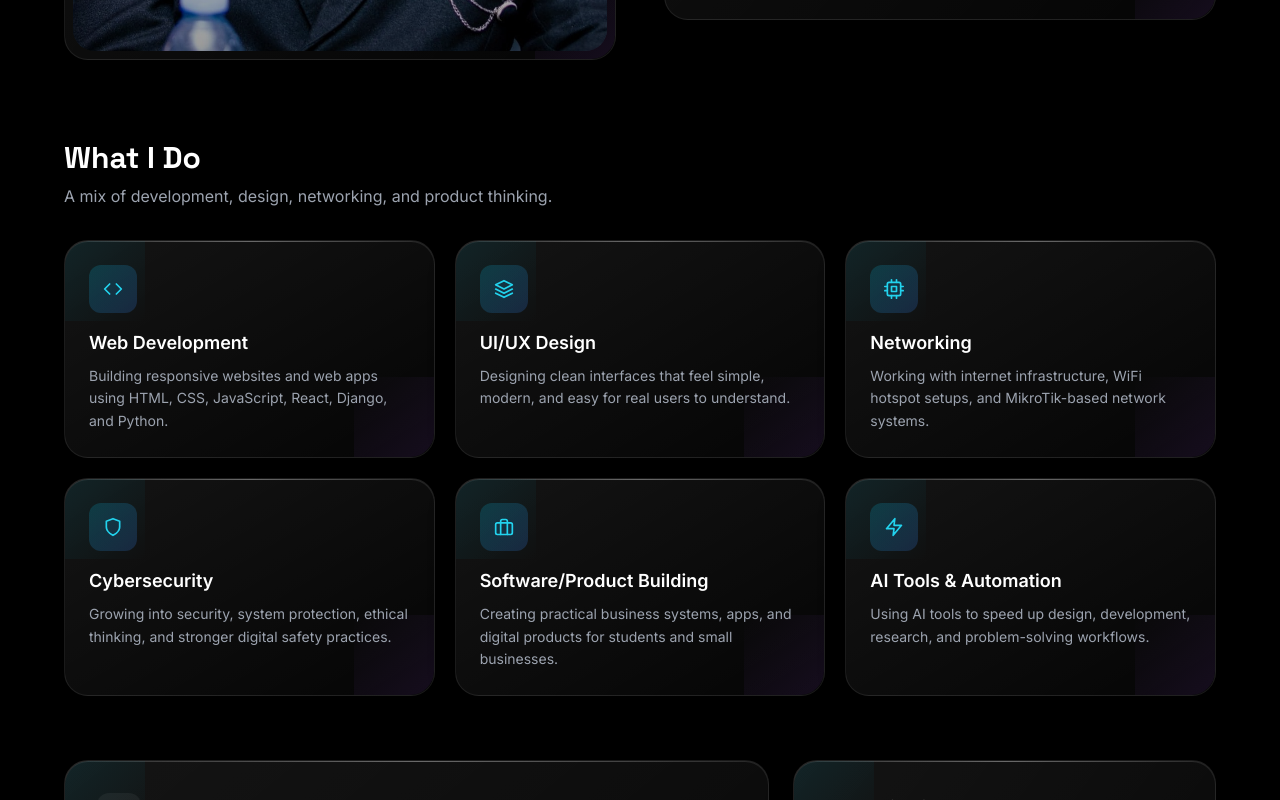
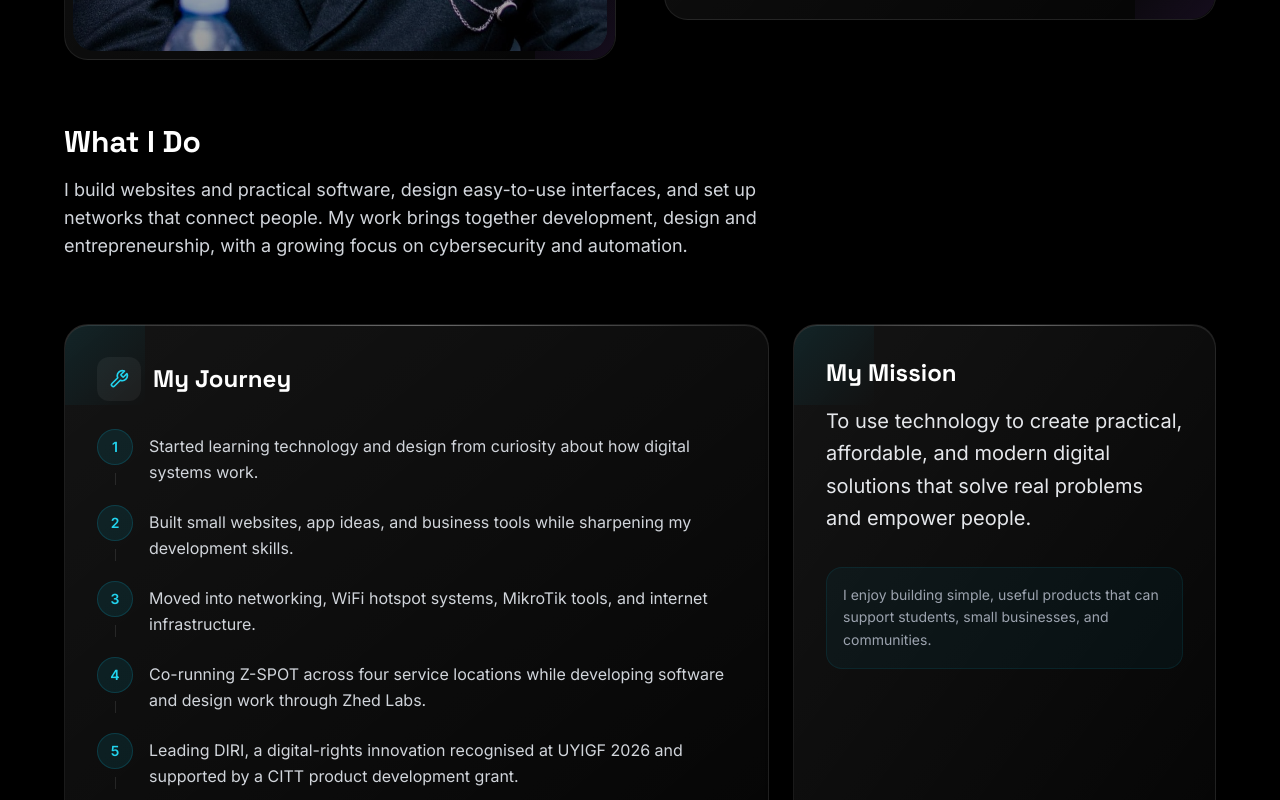
Before and after one commit to opaki25/opakijonathan, a React (Vite) app: page /about in a window 1280 px wide. Shown: the part 1060-1860 px from the top of the page. Built offline with nearby package versions, Linux system fonts and the light colour scheme.

Commit message:
Summarize What I Do without service cards

```diff
--- a/src/sections/About.jsx
+++ b/src/sections/About.jsx
@@ -1,6 +1,6 @@
 import { motion, useInView } from 'framer-motion'
 import { useRef } from 'react'
-import { FiArrowRight, FiBriefcase, FiCode, FiCpu, FiLayers, FiMail, FiShield, FiTarget, FiTool, FiZap } from 'react-icons/fi'
+import { FiArrowRight, FiMail, FiTarget, FiTool } from 'react-icons/fi'
 import { useTheme } from '../context/ThemeContext'
 import GlassButton from '../components/GlassButton'
 import GlassCard from '../components/GlassCard'
@@ -10,39 +10,6 @@ const About = () => {
   const { isDark } = useTheme()
   const ref = useRef(null)
   const isInView = useInView(ref, { once: true, margin: '-100px' })
-
-  const workAreas = [
-    {
-      icon: <FiCode />,
-      title: 'Web Development',
-      description: 'Building responsive websites and web apps using HTML, CSS, JavaScript, React, Django, and Python.',
-    },
-    {
-      icon: <FiLayers />,
-      title: 'UI/UX Design',
-      description: 'Designing clean interfaces that feel simple, modern, and easy for real users to understand.',
-    },
-    {
-      icon: <FiCpu />,
-      title: 'Networking',
-      description: 'Working with internet infrastructure, WiFi hotspot setups, and MikroTik-based network systems.',
-    },
-    {
-      icon: <FiShield />,
-      title: 'Cybersecurity',
-      description: 'Growing into security, system protection, ethical thinking, and stronger digital safety practices.',
-    },
-    {
-      icon: <FiBriefcase />,
-      title: 'Software/Product Building',
-      description: 'Creating practical business systems, apps, and digital products for students and small businesses.',
-    },
-    {
-      icon: <FiZap />,
-      title: 'AI Tools & Automation',
-      description: 'Using AI tools to speed up design, development, research, and problem-solving workflows.',
-    },
-  ]
 
   const journey = [
     'Started learning technology and design from curiosity about how digital systems work.',
@@ -170,47 +137,19 @@ const About = () => {
 
         {/* What I Do */}
         <motion.div
-          className="mt-20"
+          className="mt-16 max-w-3xl"
           initial={{ opacity: 0, y: 30 }}
           animate={isInView ? { opacity: 1, y: 0 } : {}}
           transition={{ duration: 0.6, delay: 0.35 }}
         >
-          <div className="flex flex-col md:flex-row md:items-end md:justify-between gap-4 mb-8">
-            <div>
-              <h3 className={`font-display font-bold text-3xl ${headingText}`}>
-                What I Do
-              </h3>
-              <p className={`mt-2 max-w-2xl ${mutedText}`}>
-                A mix of development, design, networking, and product thinking.
-              </p>
-            </div>
-          </div>
-
-          <div className="grid sm:grid-cols-2 lg:grid-cols-3 gap-5">
-            {workAreas.map((item, index) => (
-              <GlassCard
-                key={item.title}
-                className="p-6 h-full"
-                glowColor={index % 2 === 0 ? 'cyan' : 'purple'}
-              >
-                <div className={`
-                  w-12 h-12 rounded-xl mb-4 flex items-center justify-center text-xl
-                  ${isDark
-                    ? 'bg-gradient-to-br from-cyan-500/20 to-blue-500/20 text-cyan-400'
-                    : 'bg-gradient-to-br from-cyan-100 to-blue-100 text-cyan-600'
-                  }
-                `}>
-                  {item.icon}
-                </div>
-                <h4 className={`font-semibold text-lg mb-2 ${headingText}`}>
-                  {item.title}
-                </h4>
-                <p className={`text-sm leading-relaxed ${mutedText}`}>
-                  {item.description}
-                </p>
-              </GlassCard>
-            ))}
-          </div>
+          <h3 className={`font-display font-bold text-3xl mb-4 ${headingText}`}>
+            What I Do
+          </h3>
+          <p className={`text-base md:text-lg leading-relaxed ${cardText}`}>
+            I build websites and practical software, design easy-to-use interfaces, and
+            set up networks that connect people. My work brings together development,
+            design and entrepreneurship, with a growing focus on cybersecurity and automation.
+          </p>
         </motion.div>
 
         {/* Journey + Mission */}
```
